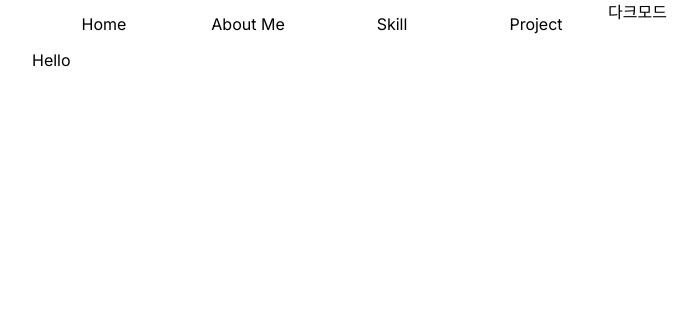
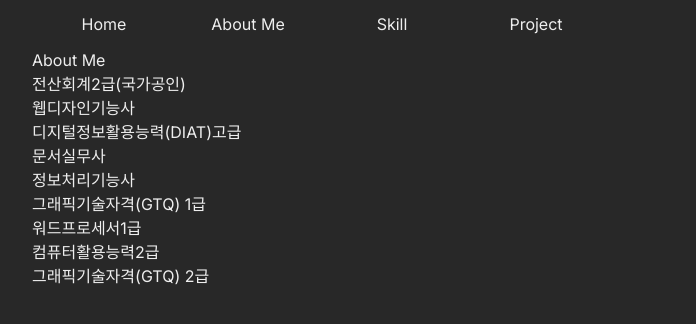
Before and after one commit to audrhks29/damoa, a Next.js app: page /about-me in a window 1280 px wide. Shown: the top 324 px of the page, without its empty margins (8-704 px from the left). Built offline with nearby package versions, Linux system fonts and the light colour scheme.

Commit message:
Upload v1.0.0

```diff
--- a/src/app/about-me/page.tsx
+++ b/src/app/about-me/page.tsx
@@ -1,3 +1,4 @@
+import Certificate from "@/components/Certificate";
 import { Metadata } from "next";
 
 export const metadata: Metadata = {
@@ -6,6 +7,9 @@
 
 export default function AboutMe() {
   return (
-    <h1>Hello</h1>
+    <>
+      <h1>About Me</h1>
+      <Certificate />
+    </>
   )
 };
--- /dev/null
+++ b/src/app/api/certificate/route.ts
@@ -0,0 +1,7 @@
+import { NextResponse } from "next/server";
+
+import certificateList from '@/assets/certificateList.json'
+
+export async function GET() {
+  return NextResponse.json(certificateList)
+}
--- a/src/app/layout.tsx
+++ b/src/app/layout.tsx
@@ -25,7 +25,7 @@
   return (
     <html lang="en">
       <body
-        className={`${inter.className} inner dark:bg-dark-200 dark:text-[#eee]`}
+        className={`${inter.className} inner bg-dark-200 text-[#eee]`}
       >
         <Navigation />
         {children}
--- /dev/null
+++ b/src/assets/certificateList.json
@@ -0,0 +1,56 @@
+[
+  {
+    "id": 1,
+    "acqDate": "2017. 04",
+    "type": "전산회계2급(국가공인)",
+    "publisher": "한국세무사협회"
+  },
+  {
+    "id": 2,
+    "acqDate": "2016. 07",
+    "type": "웹디자인기능사",
+    "publisher": "한국산업인력공단"
+  },
+  {
+    "id": 3,
+    "acqDate": "2016. 05",
+    "type": "디지털정보활용능력(DIAT)고급",
+    "publisher": "한국정보통신진흥협회"
+  },
+  {
+    "id": 4,
+    "acqDate": "2016. 02",
+    "type": "문서실무사",
+    "publisher": "한국정보관리협회"
+  },
+  {
+    "id": 5,
+    "acqDate": "2015. 05",
+    "type": "정보처리기능사",
+    "publisher": "한국산업인력공단"
+  },
+  {
+    "id": 6,
+    "acqDate": "2015. 04",
+    "type": "그래픽기술자격(GTQ) 1급",
+    "publisher": "한국생산성본부(KPC)"
+  },
+  {
+    "id": 7,
+    "acqDate": "2015. 02",
+    "type": "워드프로세서1급",
+    "publisher": "대한상공회의소"
+  },
+  {
+    "id": 8,
+    "acqDate": "2014. 10",
+    "type": "컴퓨터활용능력2급",
+    "publisher": "대한상공회의소"
+  },
+  {
+    "id": 9,
+    "acqDate": "2014. 08",
+    "type": "그래픽기술자격(GTQ) 2급",
+    "publisher": "한국생산성본부(KPC)"
+  }
+]
--- /dev/null
+++ b/src/components/Certificate.tsx
@@ -0,0 +1,33 @@
+async function fetchCertificateData() {
+  try {
+    const response = await fetch("http://localhost:3000/api/certificate", {
+      headers: {
+        Accept: "application/json",
+        method: "GET"
+      }
+    });
+    if (response) {
+      const data = await response.json();
+      return data
+    }
+  } catch (err) {
+    console.log(err);
+  }
+}
+
+
+export default async function Certificate() {
+  const certificateData = await fetchCertificateData()
+
+  return (
+    <div>
+      <ul>
+        {certificateData.map((item: CertificateListType) => (
+          <li key={item.id}>
+            {item.type}
+          </li>
+        ))}
+      </ul>
+    </div>
+  )
+}
--- a/src/components/DarkModeButton.tsx
+++ /dev/null
@@ -1,40 +0,0 @@
-"use client"
-
-import { useEffect, useState } from "react";
-
-export default function DarkMode() {
-  const isDarkMode = window.matchMedia && window.matchMedia('(prefers-color-scheme: dark)').matches;
-
-  const localStorageChecker = (): boolean => {
-    if (!localStorage.theme) return isDarkMode;
-    return localStorage.theme === 'dark' ? true : false;
-  };
-
-  const [dark, setDark] = useState(localStorageChecker());
-
-  const darkSetButton = () => {
-    setDark((state) => {
-      const update = !state;
-      if (update) localStorage.theme = 'dark';
-      else localStorage.theme = 'light';
-      return update;
-    });
-  };
-
-  useEffect(() => {
-    if (
-      localStorage.theme === 'dark' ||
-      (!('theme' in localStorage) && window.matchMedia('(prefers-color-scheme: dark)').matches)
-    ) document.documentElement.classList.add('dark');
-    else document.documentElement.classList.remove('dark');
-  }, [dark]);
-
-
-  return (
-
-    <button className="" onClick={darkSetButton}>
-      다크모드
-    </button>
-  )
-
-}
--- a/src/components/Navigation.tsx
+++ b/src/components/Navigation.tsx
@@ -1,30 +1,22 @@
 import Link from "next/link";
-
-import dynamic from "next/dynamic";
-
-const DynamicComponentWithNoSSR = dynamic(
-  () => import("./DarkModeButton"), { ssr: false }
-)
-
 
 export default function Navigation() {
   return (
     <header className="w-full">
       <nav className="bg-slate-700">
         <ul className="w-full flex">
-          <li className='w-36 text-center cursor-pointer dark:hover:bg-dark-300 dark:hover:transition-all duration-700'>
+          <li className='navigation_list'>
             <Link href="/" className="w-full h-full block p-3">Home</Link>
           </li>
-          <li className='w-36 text-center cursor-pointer dark:hover:bg-dark-300 dark:hover:transition-all duration-700'>
+          <li className='navigation_list'>
             <Link href="/about-me" className="w-full h-full block p-3">About Me</Link>
           </li>
-          <li className='w-36 text-center cursor-pointer dark:hover:bg-dark-300 dark:hover:transition-all duration-700'>
+          <li className='navigation_list'>
             <Link href="/skill" className="w-full h-full block p-3">Skill</Link>
           </li>
-          <li className='w-36 text-center cursor-pointer dark:hover:bg-dark-300 dark:hover:transition-all duration-700'>
+          <li className='navigation_list'>
             <Link href="/project" className="w-full h-full block p-3">Project</Link>
           </li>
-          <li><DynamicComponentWithNoSSR /></li>
         </ul>
       </nav>
     </header>
--- a/tailwind.config.ts
+++ b/tailwind.config.ts
@@ -1,4 +1,4 @@
-import type { Config } from "tailwindcss";
+import type { Config, } from "tailwindcss";
 
 const config: Config = {
   darkMode: 'selector',
@@ -22,6 +22,15 @@
       },
     },
   },
-  plugins: [],
+  plugins: [
+    ({ addUtilities }: any) => {
+      addUtilities({
+        ".navigation_list": {
+          "@apply w-36 text-center cursor-pointer hover:bg-dark-300 hover:transition-all duration-500":
+            "",
+        },
+      })
+    }
+  ],
 };
 export default config;
```
Also changed, not shown: src/@types/index.d.ts (+7 -0 lines).
